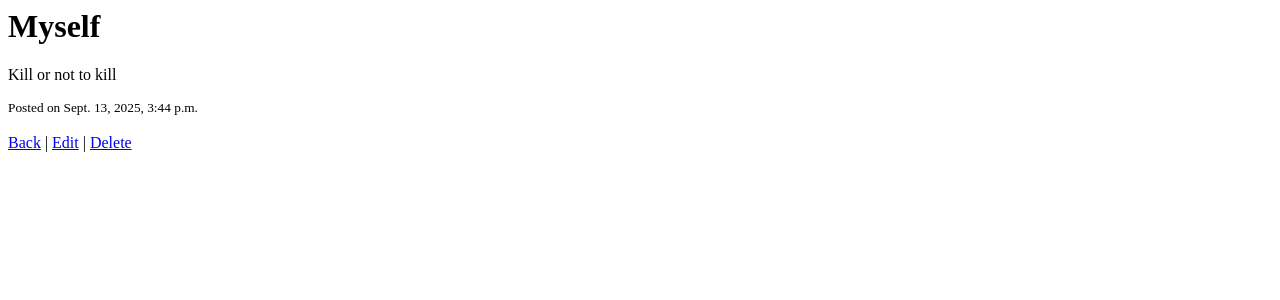
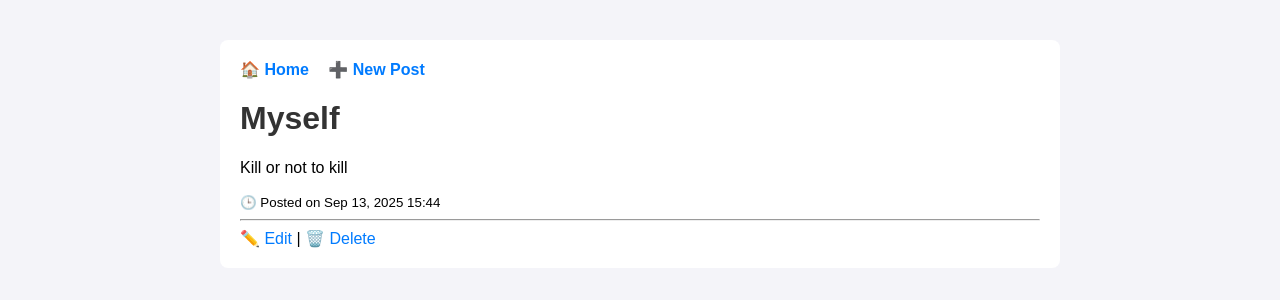
Before and after one commit to Analytiks00/Django-Adventures, a Django app: page /2/ in a window 1280 px wide. Shown: the top 300 px of the page. Run offline with Django 5.2, Linux system fonts and the light colour scheme; data comes from the database, SQL or seed files in the repository; both versions use the stored data as it was after the commit.

Commit message:
updated UI

```diff
--- /dev/null
+++ b/blog/templates/blog/base.html
@@ -0,0 +1,28 @@
+<!DOCTYPE html>
+<html lang="en">
+<head>
+  <meta charset="UTF-8">
+  <title>{% block title %}My Blog{% endblock %}</title>
+  <style>
+    body { font-family: Arial, sans-serif; margin: 40px; background: #f4f4f9; }
+    h1, h2 { color: #333; }
+    a { text-decoration: none; color: #007bff; }
+    a:hover { text-decoration: underline; }
+    .container { max-width: 800px; margin: auto; background: white; padding: 20px; border-radius: 8px; }
+    .post { border-bottom: 1px solid #ddd; padding: 10px 0; }
+    .navbar { margin-bottom: 20px; }
+    .navbar a { margin-right: 15px; font-weight: bold; }
+    button { padding: 6px 12px; border: none; background: #007bff; color: white; border-radius: 4px; cursor: pointer; }
+    button:hover { background: #0056b3; }
+  </style>
+</head>
+<body>
+  <div class="container">
+    <div class="navbar">
+      <a href="{% url 'post_list' %}">🏠 Home</a>
+      <a href="{% url 'post_new' %}">➕ New Post</a>
+    </div>
+    {% block content %}{% endblock %}
+  </div>
+</body>
+</html>
--- a/blog/templates/blog/post_detail.html
+++ b/blog/templates/blog/post_detail.html
@@ -1,7 +1,10 @@
-<h1>{{ post.title }}</h1>
-<p>{{ post.content }}</p>
-<small>Posted on {{ post.created_at }}</small>
-<br><br>
-<a href="/">Back</a> |
-<a href="{{ post.id }}/edit/">Edit</a> |
-<a href="{{ post.id }}/delete/">Delete</a>
+{% extends 'blog/base.html' %}
+{% block title %}{{ post.title }}{% endblock %}
+{% block content %}
+  <h1>{{ post.title }}</h1>
+  <p>{{ post.content }}</p>
+  <small>🕒 Posted on {{ post.created_at|date:"M d, Y H:i" }}</small>
+  <hr>
+  <a href="{% url 'post_edit' post.pk %}">✏️ Edit</a> |
+  <a href="{% url 'post_delete' post.pk %}">🗑️ Delete</a>
+{% endblock %}
```
Also changed, not shown: blog/templates/blog/post_confirm_delete.html (+6 -8 lines), blog/templates/blog/post_form.html (+5 -8 lines), blog/templates/blog/post_list.html (+9 -3 lines), db.sqlite3.
